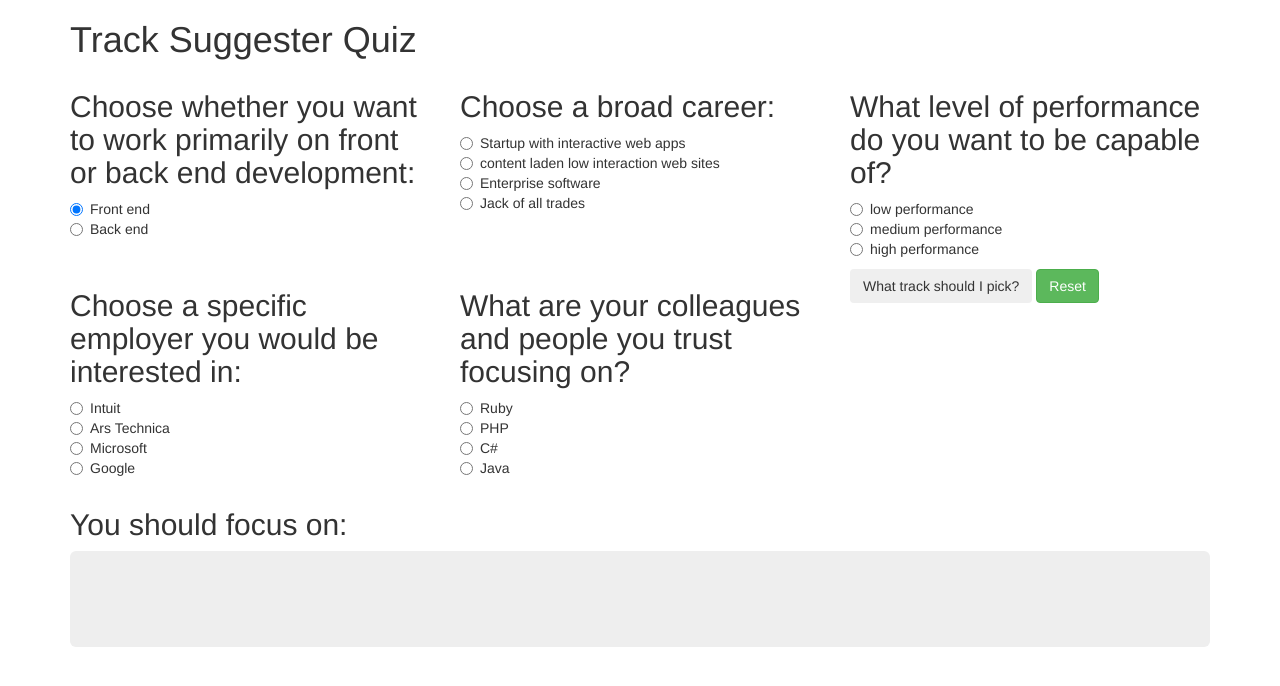
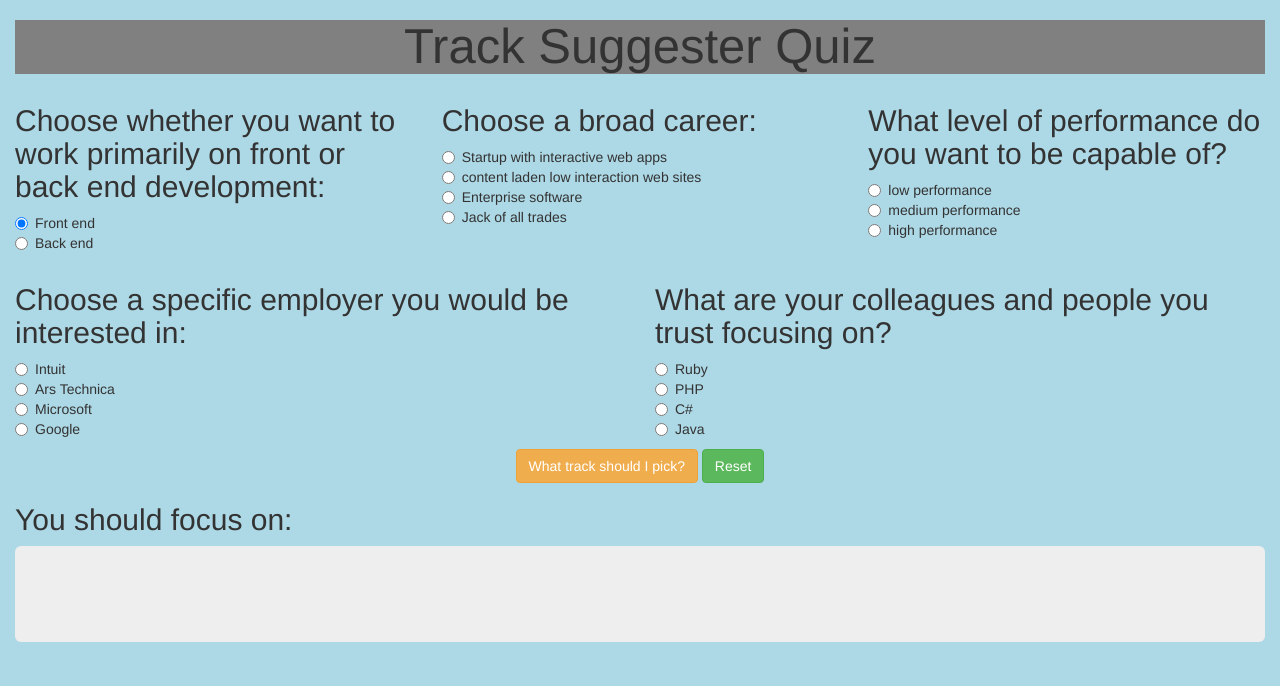
Before and after one commit to AIMWORLD213445/Track-Suggester, a plain HTML site: page index.html in a window 1280 px wide. Drawn offline with Linux system fonts and the light colour scheme.

Commit message:
add background colors and class based styling including alignment changes

```diff
--- a/css/styles.css
+++ b/css/styles.css
@@ -1,3 +1,12 @@
+body{
+  background-color: lightblue
+}
+
+h1{
+  text-align: center;
+  background-color: gray;
+  font-size: 350%;
+}
 
 #result1{
   display: none;
@@ -22,4 +31,16 @@
 .jumbotron{
   text-align: center;
   display: block;
+  width:100%;
+  height: auto;
 }
+
+.container{
+  width:100%;
+  height: auto;
+}
+
+.button{
+  text-align: center;
+  display: block;
+}
--- a/index.html
+++ b/index.html
@@ -53,7 +53,7 @@
         </div>
       </div>
       <div class="row">
-        <div class="col-sm-4">
+        <div class="col-sm-6">
           <div class="radio">
             <h2>Choose a specific employer you would be interested in:</h2>
             <label>
@@ -68,7 +68,7 @@
             </label>
           </div>
         </div>
-        <div class="col-sm-4">
+        <div class="col-sm-6">
           <div class="radio">
             <h2>What are your colleagues and people you trust focusing on?</h2>
             <label>
@@ -83,10 +83,10 @@
             </label>
           </div>
         </div>
-        <div class="col-sm-4">
-          <button type="submit" class="btn">What track should I pick?</button>
-          <button id="resetBtn" type="reset" class="btn btn-success">Reset</button>
-        </div>
+      </div>
+      <div class="button">
+        <button type="submit" class="btn btn-warning">What track should I pick?</button>
+        <button id="resetBtn" type="reset" class="btn btn-success">Reset</button>
       </div>
     </form>
     <div>
```
